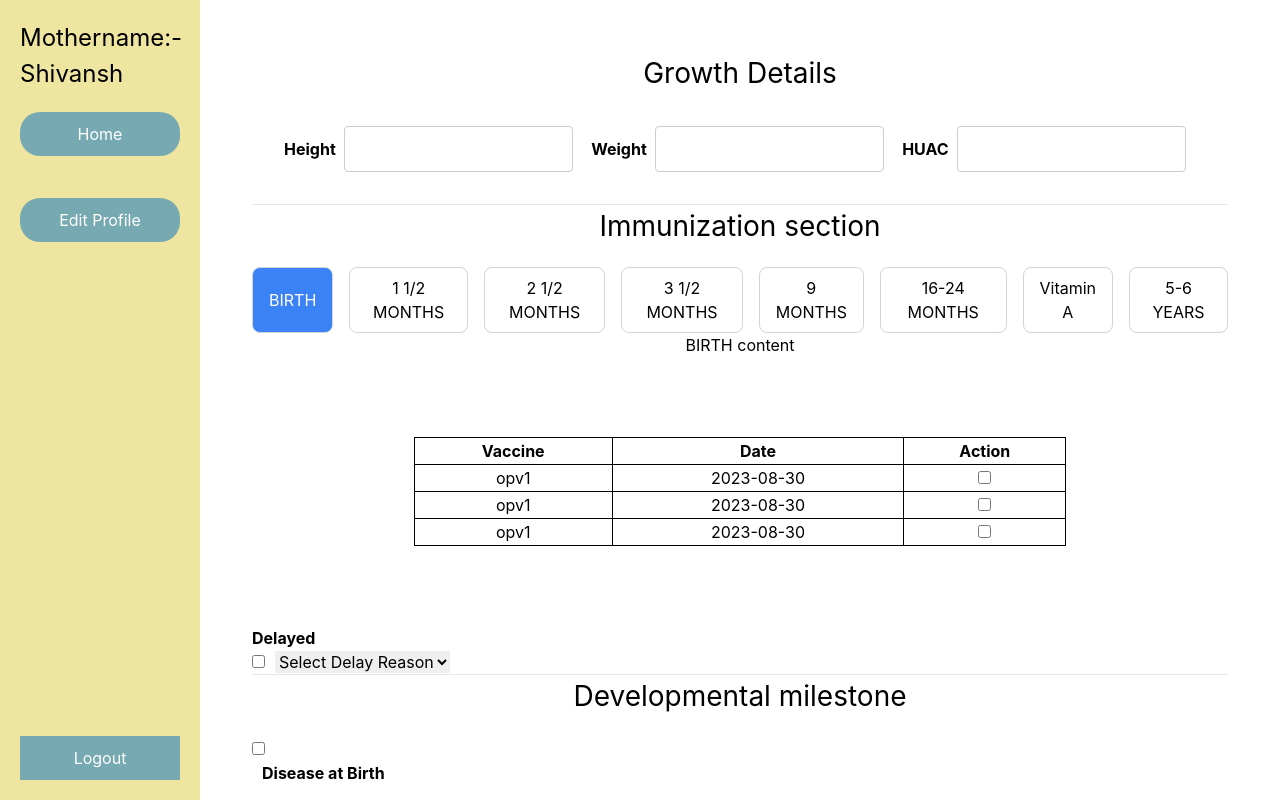
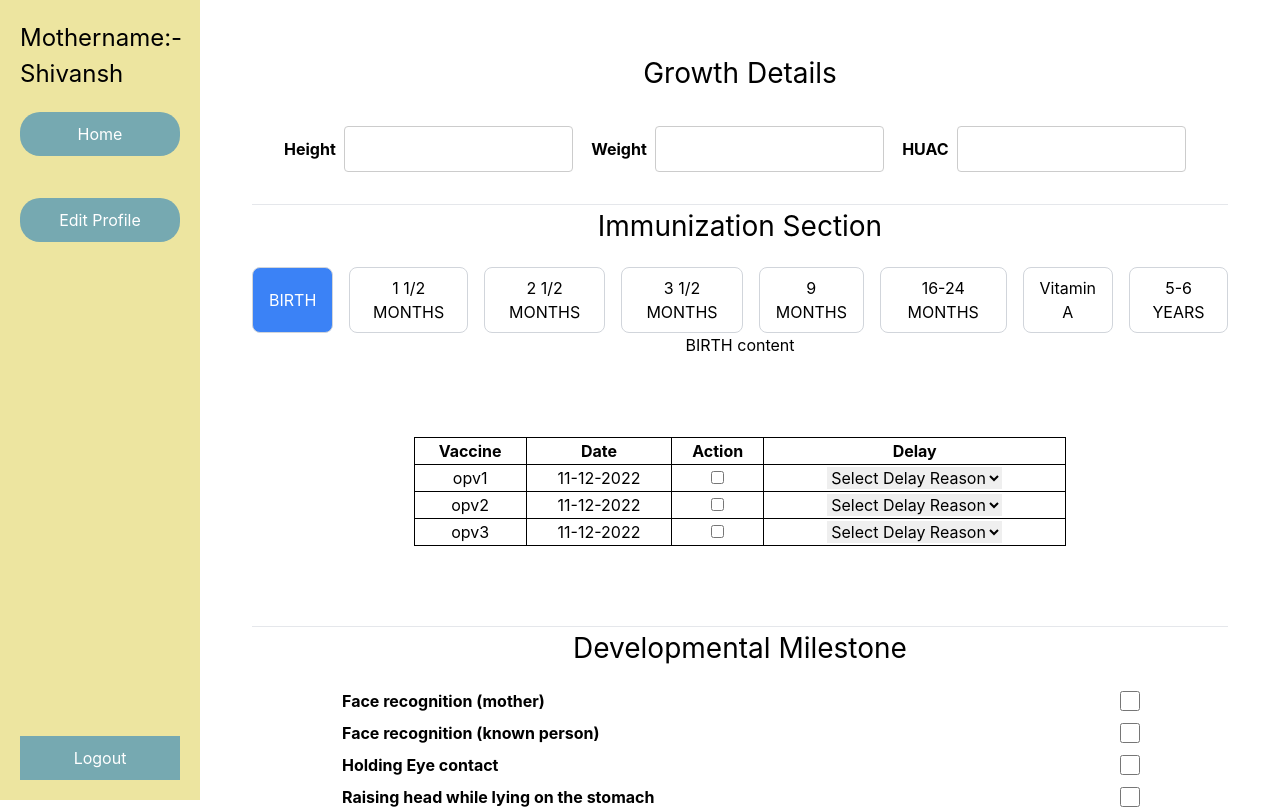
Before and after one commit to Wanderboy007/immunization, a React (Create React App) app: page /gdp in a window 1280 px wide. Shown: the top 809 px of the page. Built offline with nearby package versions, Linux system fonts and the light colour scheme.

Commit message:
all css done

```diff
--- /dev/null
+++ b/src/component/SelectComponent.jsx
@@ -0,0 +1,26 @@
+import React from "react";
+
+const SelectComponent = ({ label, id, name, value, onChange, options }) => {
+  return (
+    <div className="mb-4">
+      <label htmlFor={id} className="block mb-1">
+        {label}
+      </label>
+      <select
+        id={id}
+        name={name}
+        value={value}
+        onChange={onChange}
+        className="w-full border rounded-md px-3 py-2"
+      >
+        {options.map((option) => (
+          <option key={option.value} value={option.value}>
+            {option.label}
+          </option>
+        ))}
+      </select>
+    </div>
+  );
+};
+
+export default SelectComponent;
--- a/src/pages/Detail/Details.jsx
+++ b/src/pages/Detail/Details.jsx
@@ -84,12 +84,6 @@ function DetailsPage() {
             >
               Add Child
             </button>
-            <button
-              className=" block text-3xl bg-red-500 rounded-lg m-10 px-10 py-5 text-center"
-              onClick={() => navigate("/gdp")}
-            >
-              next
-            </button>
           </div>
         </div>
       </div>
--- a/src/pages/GrowthDetailsPage/GrowthDetailsPage.jsx
+++ b/src/pages/GrowthDetailsPage/GrowthDetailsPage.jsx
@@ -1,5 +1,3 @@
-// GrowthDetailsPage.js
-
 import React, { useState } from "react";
 import Sidebar from "../Navbar/Sidebar"; // Import your Sidebar component here
 import "./GrowthDetailsPage.css"; // Import your CSS file for styling
@@ -13,15 +11,82 @@ function GrowthDetailsPage() {
   const [height, setHeight] = useState("");
   const [weight, setWeight] = useState("");
   const [huac, setHUAC] = useState("");
-
-  // States for immunization tabs
-  const [delayed, setDelayed] = useState(false);
-  const [delayReason, setDelayReason] = useState("");
-
-  //today's date
   const date = new Date();
   let currentDate = date.toJSON();
-  const Todaydate = currentDate.slice(0, 10);
+
+  const [checkboxOptions] = useState([
+    "Face recognition (mother)",
+    "Face recognition (known person)",
+    "Holding Eye contact",
+    "Raising head while lying on the stomach",
+    "When excited, both hands and to shake feet",
+    "Keep the hand open and loose",
+  ]);
+  const [selectedCheckboxes, setSelectedCheckboxes] = useState([]);
+
+  const handleCheckboxChange = (option) => {
+    if (selectedCheckboxes.includes(option)) {
+      setSelectedCheckboxes((prevSelected) =>
+        prevSelected.filter((item) => item !== option)
+      );
+    } else {
+      setSelectedCheckboxes((prevSelected) => [...prevSelected, option]);
+    }
+  };
+
+  //++++++++++++++++++++++++++++++++++++++++++++++++++++++++++++++++++++++++++++++++++++
+  const [vaccineData, setVaccineData] = useState([
+    {
+      vaccine: "opv1",
+      date: "11-12-2022" || getTodayDate(),
+      checked: false,
+      delayReason: "",
+    },
+    {
+      vaccine: "opv2",
+      date: "11-12-2022" || getTodayDate(),
+      checked: false,
+      delayReason: "",
+    },
+    {
+      vaccine: "opv3",
+      date: "11-12-2022" || getTodayDate(),
+      checked: false,
+      delayReason: "",
+    },
+    // Add more initial data objects as needed
+  ]);
+
+  const getTodayDate = () => {
+    return 11 - 12 - 2022;
+    // Implement your logic to get today's date here
+    // For example: return new Date().toISOString().split('T')[0];
+  };
+
+  const handleCheckboxChangeTable = (index) => {
+    const updatedVaccineData = [...vaccineData];
+    updatedVaccineData[index].checked = !updatedVaccineData[index].checked;
+    setVaccineData(updatedVaccineData);
+  };
+
+  const handleSelectChange = (index, value) => {
+    const updatedVaccineData = [...vaccineData];
+    updatedVaccineData[index].delayReason = value;
+    setVaccineData(updatedVaccineData);
+  };
+  //++++++++++++++++++++++++++++++++++++++++++++++++++++++++++++++++++++++++++++++++++++++
+
+  const sendObject = {
+    height,
+    huac,
+    weight,
+    selectedCheckboxes,
+    vaccineData,
+  };
+
+  function handleSubmit() {
+    console.log(sendObject);
+  }
 
   return (
     <>
@@ -54,70 +119,77 @@ function GrowthDetailsPage() {
           </div>
           <hr></hr>
           {/* Immunization section */}
-          <h1>Immunization section</h1>
+          <h1>Immunization Section</h1>
           <TabComponent />
 
           <div className="immunization">
             <div className="center">
               <table className="table_table">
+                <thead>
                   <tr className="table_tr">
                     <th className="table_td">Vaccine</th>
                     <th className="table_td">Date</th>
-
                     <th className="table_td">Action</th>
+                    <th className="table_td">Delay</th>
                   </tr>
-                <tr className="table_tr">
-                  <td className="table_td">opv1</td>
-                  <td className="table_td">{Todaydate}</td>
+                </thead>
+                <tbody>
+                  {vaccineData.map((data, index) => (
+                    <tr className="table_tr" key={index}>
+                      <td className="table_td">{data.vaccine}</td>
+                      <td className="table_td">{data.date}</td>
                       <td>
-                    <input type="checkbox" />
-                  </td>
-                </tr>
-                <tr className="table_tr">
-                  <td className="table_td">opv1</td>
-                  <td className="table_td">{Todaydate}</td>
-                  <td>
-                    <input type="checkbox" />
-                  </td>
-                </tr>
-                <tr className="table_tr">
-                  <td className="table_td">opv1</td>
-                  <td className="table_td">{Todaydate}</td>
-                  <td>
-                    <input type="checkbox" />
-                  </td>
-                </tr>
-              </table>
-            </div>
-          </div>
-
-          {/* Delay checkbox and reason */}
-          <div className="delay-info">
-            <label htmlFor="delayed">Delayed</label>
                         <input
                           type="checkbox"
-              checked={delayed}
-              onChange={(e) => setDelayed(e.target.checked)}
+                          checked={data.checked}
+                          onChange={() => handleCheckboxChangeTable(index)}
                         />
+                      </td>
+                      <td className="table_td">
                         <select
-              value={delayReason}
-              onChange={(e) => setDelayReason(e.target.value)}
+                          value={data.delayReason}
+                          onChange={(e) =>
+                            handleSelectChange(index, e.target.value)
+                          }
                         >
                           <option value="">Select Delay Reason</option>
                           <option value="Reason 1">Reason 1</option>
                           <option value="Reason 2">Reason 2</option>
                           {/* Add more reasons as needed */}
                         </select>
+                      </td>
+                    </tr>
+                  ))}
+                </tbody>
+              </table>
+            </div>
           </div>
           <hr></hr>
           {/* Birth Side Effects */}
           <div className="birth-side-effects">
-            <h1>Developmental milestone</h1>
-            <input type="checkbox" id="disease" />
-            <label htmlFor="disease">Disease at Birth</label>
+            <h1>Developmental Milestone</h1>
+            <div>
+              {checkboxOptions.map((option, index) => (
+                <div
+                  key={index}
+                  className="flex items-center justify-between mb-2 mx-[80px]
+                  "
+                >
+                  <label htmlFor={`checkbox-${index}`}>{option}</label>
+                  <input
+                    type="checkbox"
+                    id={`checkbox-${index}`}
+                    name={`checkbox-${index}`}
+                    checked={selectedCheckboxes.includes(option)}
+                    onChange={() => handleCheckboxChange(option)}
+                    className="mr-2 h-5 w-5"
+                  />
+                </div>
+              ))}
+            </div>
             <button
               className=" block text-3xl bg-red-500 rounded-lg m-10 px-10 py-5 text-center"
-              onClick={() => navagate("/")}
+              onClick={handleSubmit}
             >
               next
             </button>
```
Also changed, not shown: src/pages/PersonalDetail/PersonalDetail.jsx (+33 -3 lines), src/pages/PersonalDetail/PersonalDetail.css (line endings or trailing spaces). Lines whose indentation alone changed are shown as unchanged.
